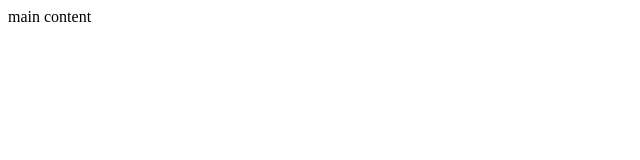
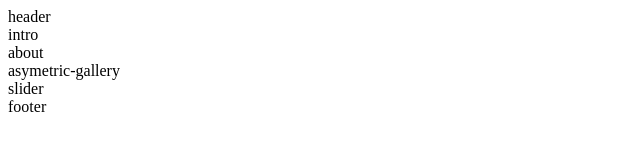
Before and after one commit to amit-joshua/amit-joshua.github.io, a plain HTML site: page index.html in a window 1280 px wide. Shown: the whole page, without its empty margins (0-640 px from the left). Drawn offline with Linux system fonts and the light colour scheme.

Commit message:
template setup

```diff
--- a/index.html
+++ b/index.html
@@ -9,8 +9,13 @@
     <script src="/script.js" type="text/javascript"></script>
 </head>
 <body>
-    <header></header>
-    <main>main content</main>
-    <footer></footer>
+    <header id="header">header</header>
+    <main id="main">
+        <section class="intro">intro</section>
+        <section class="about">about</section>
+        <section class="asymetric-gallery">asymetric-gallery</section>
+        <section class="slider">slider</section>
+    </main>
+    <footer id="footer">footer</footer>
 </body>
 </html>
```
